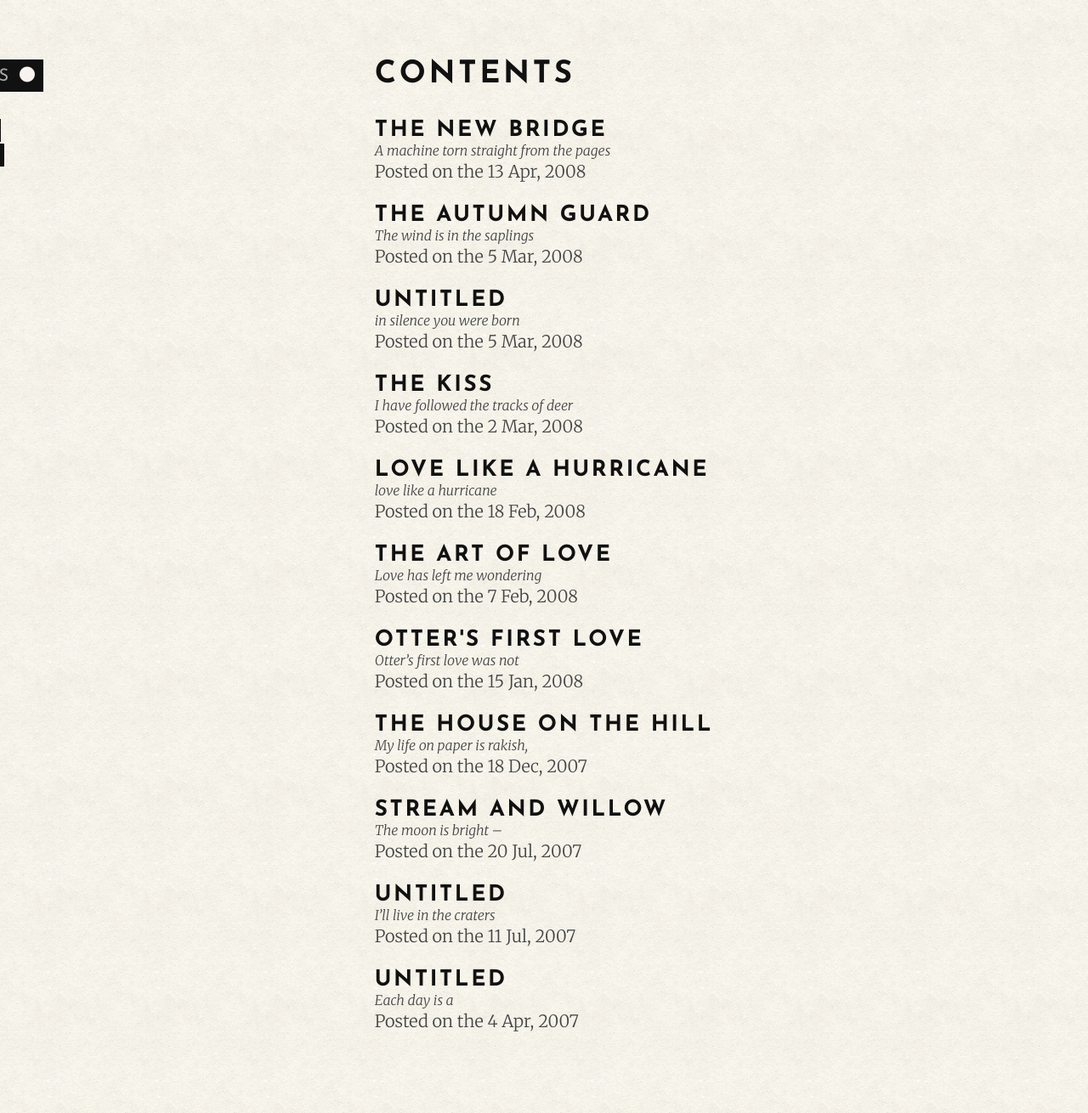
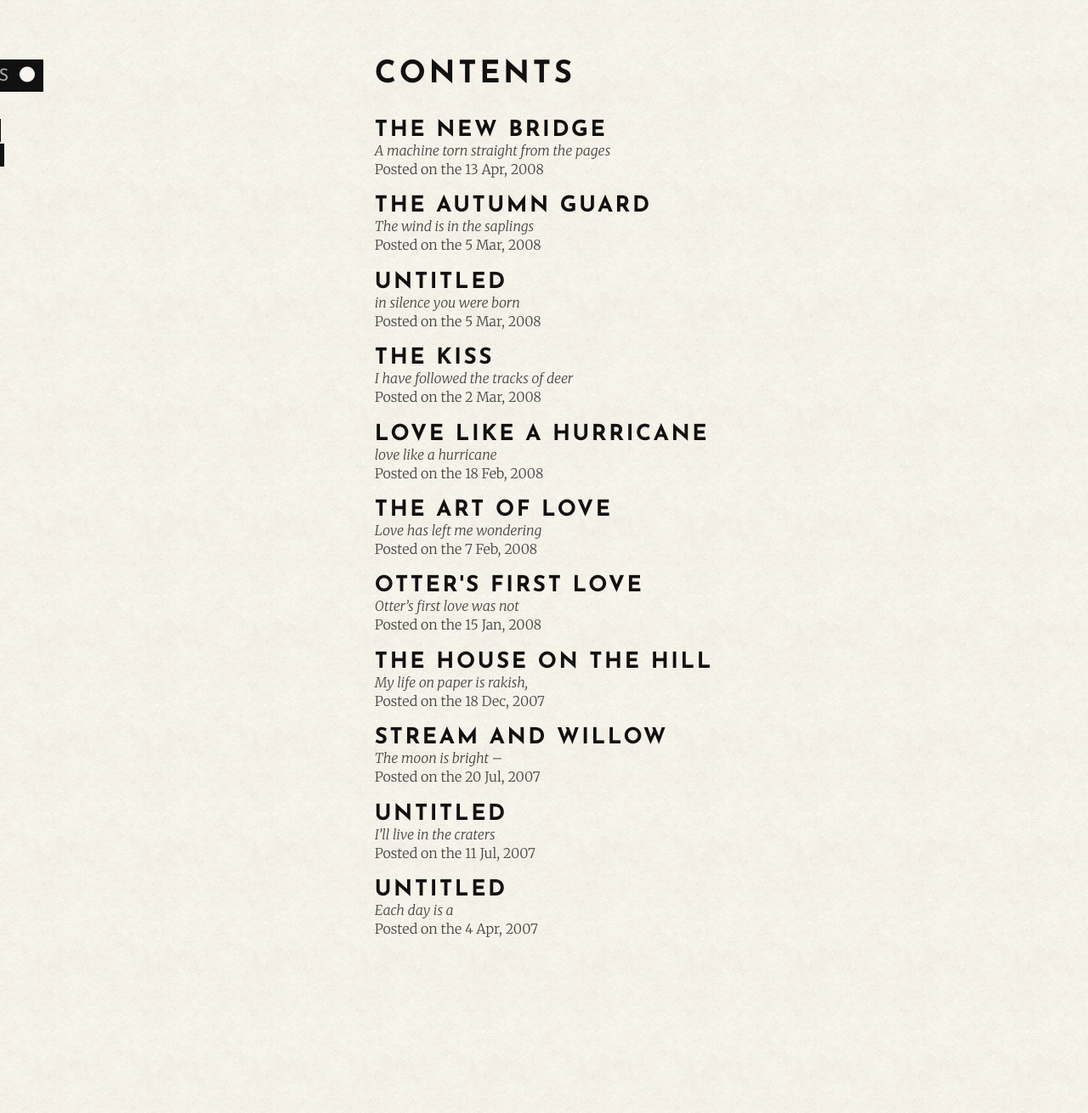
Before and after one commit to sarahquigley/poetry, a Jekyll site: the page built from contents.html, in a window 1280 px wide. Shown: the whole page at 85% size. Built offline with Jekyll 4.4.1, drawn with Linux system fonts in a browser that asks for light colours; nearby versions of some CDN libraries.

Commit message:
Minor tweak to contents page styling / formatting.

```diff
--- a/assets/css/main.css
+++ b/assets/css/main.css
@@ -167,17 +167,18 @@ body {
   -moz-align-self: center;
   align-self: center;
   -ms-flex-item-align: center;
-  padding: 4.375rem 0;
-  max-width: 90%;
-  max-width: 90vw; }
+  padding: 4.375rem 0; }
   .post header {
     margin-bottom: 1.7em; }
   .post footer > p {
     font-size: 0.6em; }
 
-.page {
+.post, .page {
   max-width: 90%;
   max-width: 90vw; }
+
+#contents p {
+  font-size: 0.8em; }
 
 @media screen and (min-width: 650px) {
   .post, .page {
--- a/contents.html
+++ b/contents.html
@@ -11,12 +11,14 @@ permalink: /contents/
 {% capture post_title_length %}{{ post.title | size }}{% endcapture %}
 
 {% if post_title_length != "0" %}
-<h2><a href="{{ post.url | prepend: site.baseurl }}" title="{{ post.excerpt | strip_newlines |  strip_html }}">{{ post.title }}</a></h2>
-{% else %}
-<h2><a href="{{ post.url | prepend: site.baseurl }}" title="{{ post.excerpt | strip_newlines |  strip_html }}">Untitled</a></h2>
-{% endif %}
-<h4>{{ post.excerpt | strip_newlines |  strip_html }}</h4>
-<p>Posted on the {{ post.date | date: "%-d %b, %Y" }}</p>
 
+<section>
+  <h2><a href="{{ post.url | prepend: site.baseurl }}" title="{{ post.excerpt | strip_newlines |  strip_html }}">{{ post.title }}</a></h2>
+  {% else %}
+  <h2><a href="{{ post.url | prepend: site.baseurl }}" title="{{ post.excerpt | strip_newlines |  strip_html }}">Untitled</a></h2>
+  {% endif %}
+  <h4>{{ post.excerpt | strip_newlines |  strip_html }}</h4>
+  <p>Posted on the {{ post.date | date: "%-d %b, %Y" }}</p>
+</section>
 
 {% endfor %}
```
Also changed, not shown: _sass/layout.scss (+5 -3 lines).
